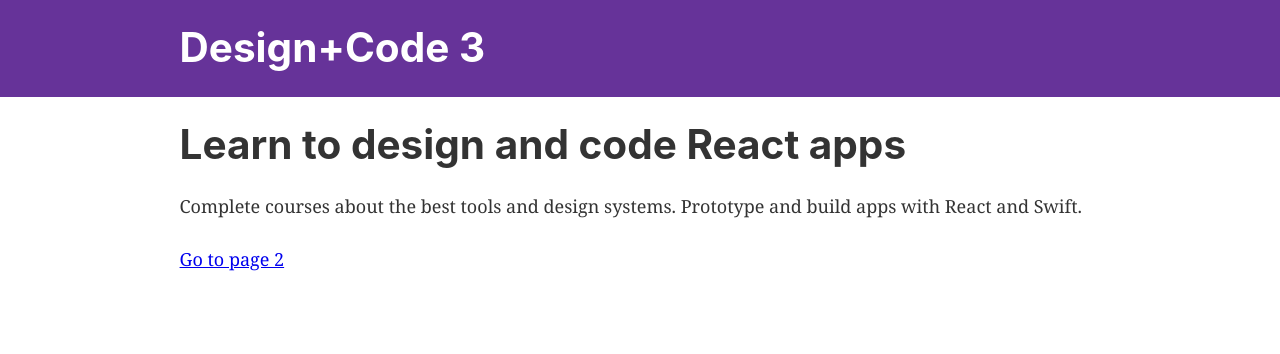
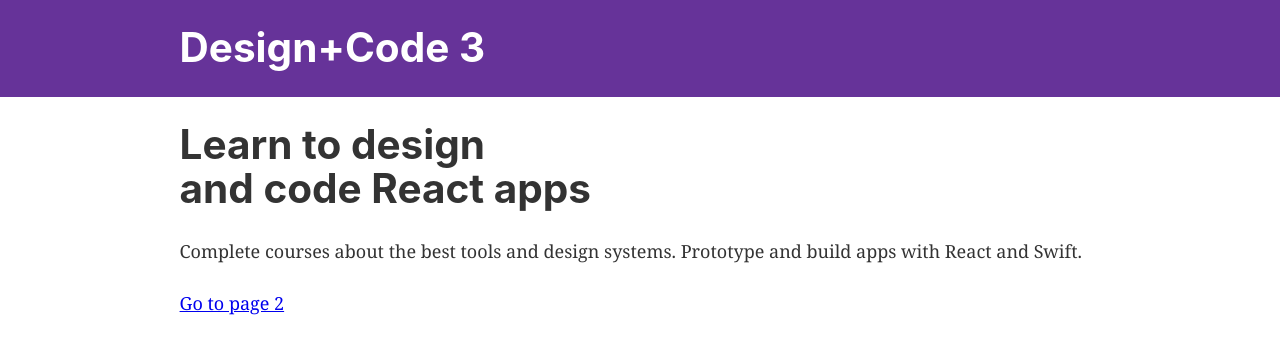
Before and after one commit to l5ee/my-React-app, a Gatsby site: page / in a window 1280 px wide. Built offline with nearby package versions, Linux system fonts and the light colour scheme; Gatsby itself is replaced by a stand-in of ours.

Commit message:
initial commit

```diff
--- a/src/pages/index.js
+++ b/src/pages/index.js
@@ -5,7 +5,7 @@
 
 const IndexPage = () => (
   <Layout>
-    <h1>Learn to design and code React apps</h1>
+    <h1>Learn to design<br/> and code React apps</h1>
     <p>Complete courses about the best tools and design systems. Prototype and build apps with React and Swift.</p>
     <Link to="/page-2/">Go to page 2</Link>
   </Layout>
```
